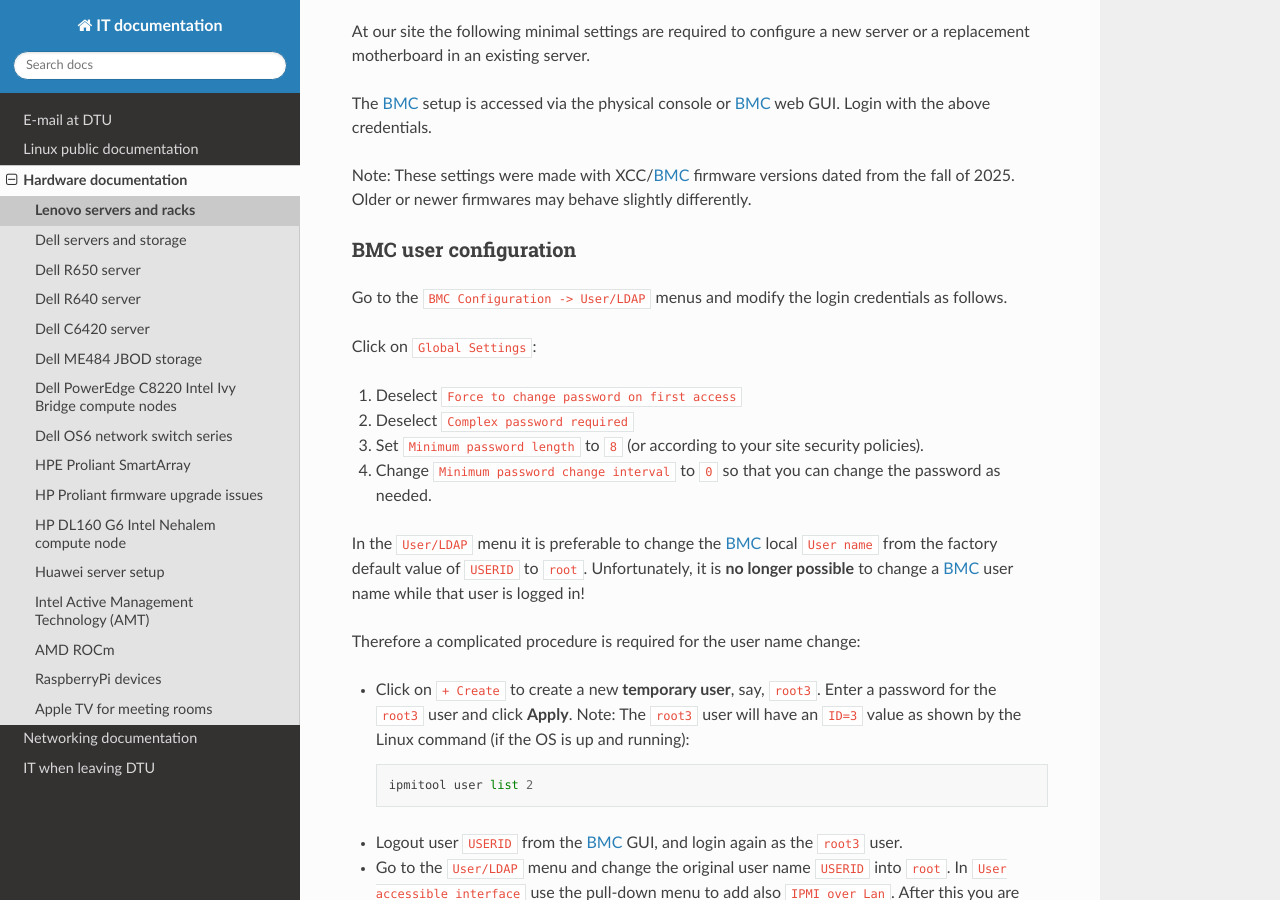
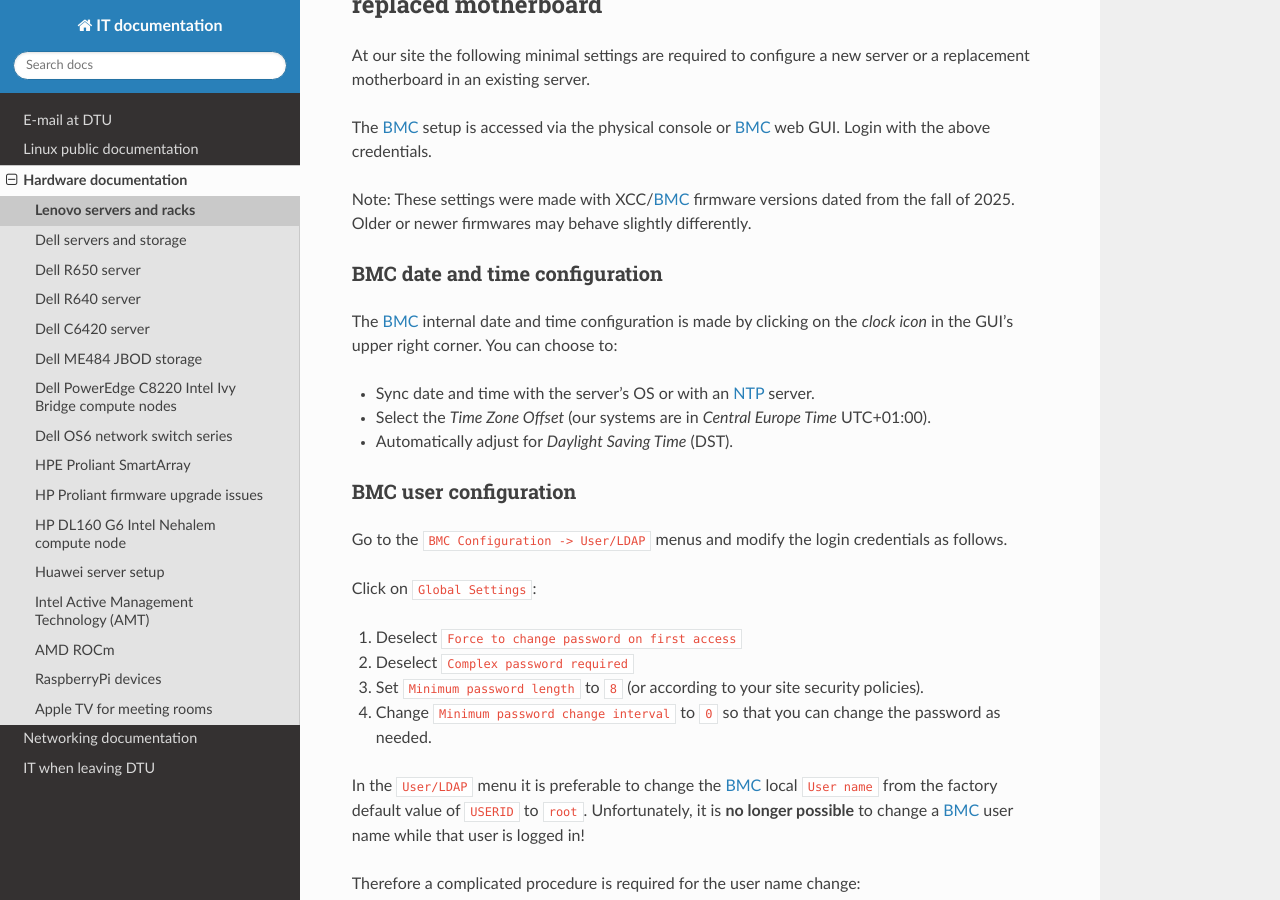
Before and after one commit to OleHolmNielsen/ITwiki, a Sphinx documentation site: the page built from docs/Lenovo_BIOS_settings.rst, in a window 1280 px wide and 900 px high, scrolled down 1641 px. Built offline with Sphinx 7.4.7 and the Read the Docs theme 3.1.0, drawn with Linux system fonts in a browser that asks for light colours; some of the changed text lies outside the part shown.

Commit message:
BMC date and time configuration

```diff
--- a/docs/Lenovo_BIOS_settings.rst
+++ b/docs/Lenovo_BIOS_settings.rst
@@ -74,6 +74,21 @@ Login with the above credentials.
 
 Note: These settings were made with XCC/BMC_ firmware versions dated from the fall of 2025.
 Older or newer firmwares may behave slightly differently.
+
+BMC date and time configuration
+-------------------------------------
+
+The BMC_ internal date and time configuration is made by clicking on the *clock icon* in the
+GUI's upper right corner.
+You can choose to:
+
+* Sync date and time with the server's OS or with an NTP_ server.
+
+* Select the *Time Zone Offset* (our systems are in *Central Europe Time* UTC+01:00).
+
+* Automatically adjust for *Daylight Saving Time* (DST).
+
+.. _NTP: https://en.wikipedia.org/wiki/Network_Time_Protocol
 
 BMC user configuration
 ------------------------
```
